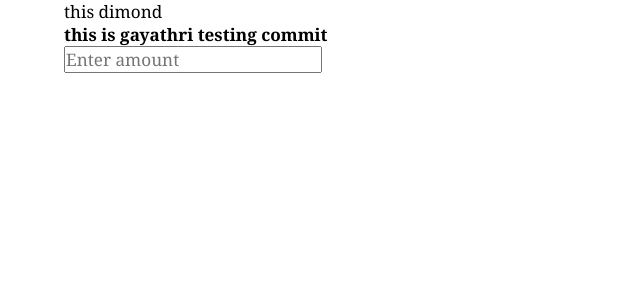
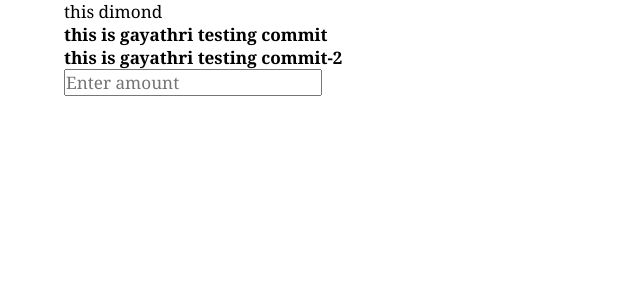
Before and after one commit to Shravankumar0219/FrontEnd, a React (Create React App) app in the folder Sharp-Tech-System/: page /Dimond in a window 1280 px wide. Shown: the top 300 px of the page, without its empty margins (0-640 px from the left). Built offline with nearby package versions, Linux system fonts and the light colour scheme.

Commit message:
Sharavan Kumar commit

```diff
--- a/Sharp-Tech-System/src/components/Dimond/Dimond.js
+++ b/Sharp-Tech-System/src/components/Dimond/Dimond.js
@@ -22,6 +22,7 @@ const Dimond = () => {
     <div>
       <div>this dimond</div>
        <h1>this is gayathri testing commit</h1>
+       <h1>this is gayathri testing commit-2</h1>
       <input
         type="text"
         value={value}
```
